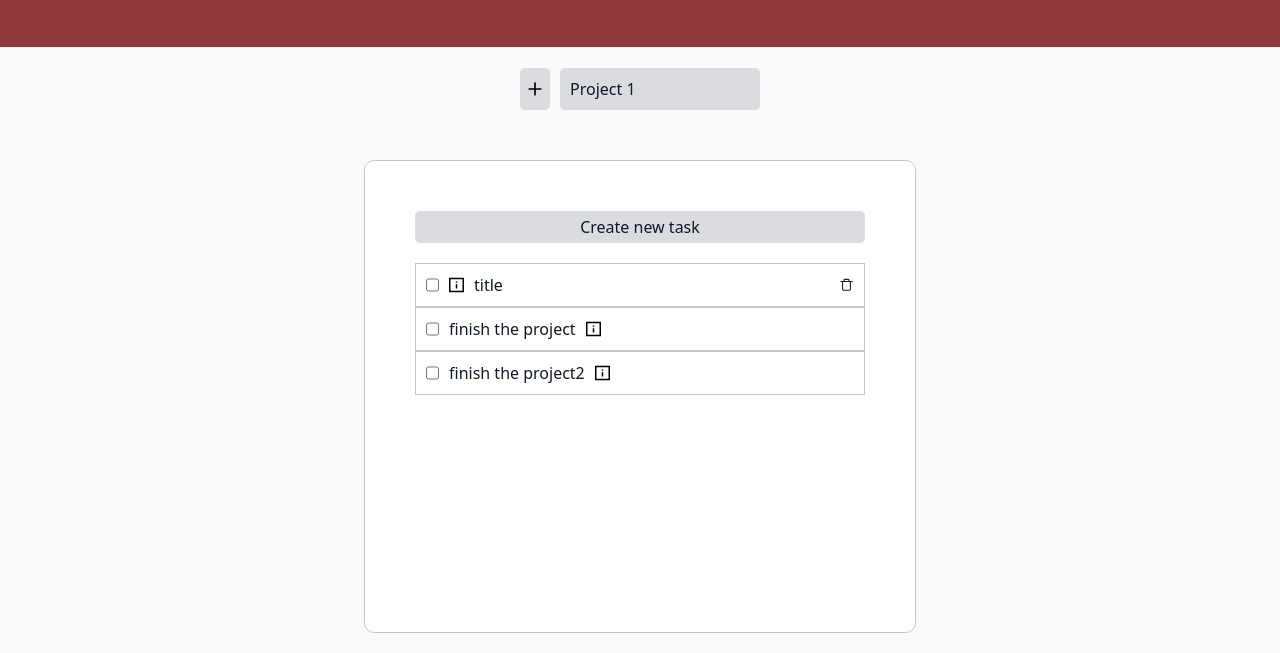
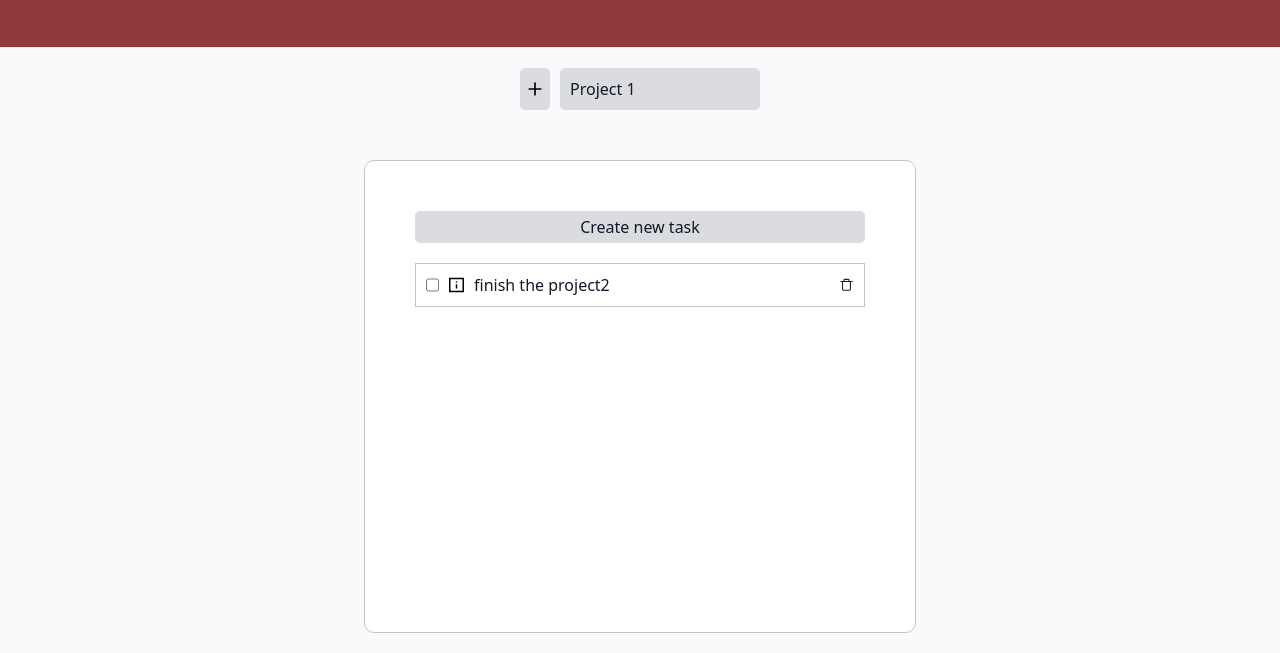
Before and after one commit to chocoisntlate/odin-todolist, a website built with webpack: page src/template.html in a window 1280 px wide. Both pictures are taken after a click on the picture 846 px from the left and 432 px from the top of the page. Shown: the part 147-800 px from the top of the page. Built offline with nearby package versions, Linux system fonts and the light colour scheme.

Commit message:
item specific buttons done!

```diff
--- a/src/displayProject.js
+++ b/src/displayProject.js
@@ -1,12 +1,13 @@
 import { format } from 'date-fns'
 import {createInfoButton} from './item-info'
 import {createCheckbox} from './item-complete'
+import { createDeleteButton } from './item-delete'
 
 function displayProject(project) {
     let projectContent = document.getElementById("project-content")
+    projectContent.textContent = ""
+
     for (let item of project.items) {
-
-
         let itemContainer = document.createElement('div')
         itemContainer.setAttribute("class", "item-container")
 
@@ -17,9 +18,12 @@ function displayProject(project) {
 
         let checkBox = createCheckbox(title)
 
+        let binButton = createDeleteButton(project, item)
+
         itemContainer.appendChild(checkBox)
+        itemContainer.appendChild(infoButton)
         itemContainer.appendChild(title)
-        itemContainer.appendChild(infoButton)
+        itemContainer.appendChild(binButton)
 
         projectContent.appendChild(itemContainer)
     }
--- /dev/null
+++ b/src/item-delete.js
@@ -0,0 +1,19 @@
+import binIcon from "./assets/bin-svgrepo-com.svg"
+import { displayProject } from "./displayProject"
+
+function createDeleteButton(project, item) {
+    let i = document.createElement('img')
+    i.src = binIcon
+    i.setAttribute("class", "bin-svg")
+    i.addEventListener('click', () => deletionActions(project, item))
+    return i
+}
+
+function deletionActions(project, item) {
+    project.deleteItemByID(item.ID)
+    displayProject(project)
+}
+
+
+
+export {createDeleteButton}
--- a/src/item.js
+++ b/src/item.js
@@ -8,7 +8,7 @@ class item {
         this.priority = priority
 
         this.completed = false;
-        this.itemID = crypto.randomUUID();
+        this.ID = crypto.randomUUID();
     }
 
     toggleCompletion() {
--- a/src/project.js
+++ b/src/project.js
@@ -13,8 +13,9 @@ class project{
         this.items.push(item);
     }
 
-    deleteItemById(id) {
-        this.items = this.items.filter(item => item.id !== id);
+    deleteItemByID(id) {
+        console.log("hi");
+        this.items = this.items.filter(item => item.ID !== id);
     }
 }
 
--- a/src/styles.css
+++ b/src/styles.css
@@ -101,7 +101,7 @@ body {
     color: #34373d;
 }
 
-#project-content {
+#project-area {
     background-color: #ffffff;
     padding: 50px;
     border: 1px solid rgb(197, 197, 197);
@@ -153,4 +153,9 @@ body {
 
 .crossed-out {
     text-decoration:line-through;
+    color: grey;
 }
+
+.bin-svg {
+    margin-left: auto;
+}
--- a/src/template.html
+++ b/src/template.html
@@ -38,13 +38,10 @@
             </div>
         </div>
 
-        <div id="project-content">
+        <div id="project-area">
             <div class="button" id="create-task-button">Create new task</div>
-            <div class="item-container">
-                <input type="checkbox">
-                <img src="./assets/information-1535-svgrepo-com.svg" class="i-svg" alt="">
-                <span class="item-title">title</span>
-                <img src="./assets/bin-svgrepo-com.svg" class="bin-svg" alt="">
+            <div id="project-content">
+
             </div>
         </div>
     </div>
```
